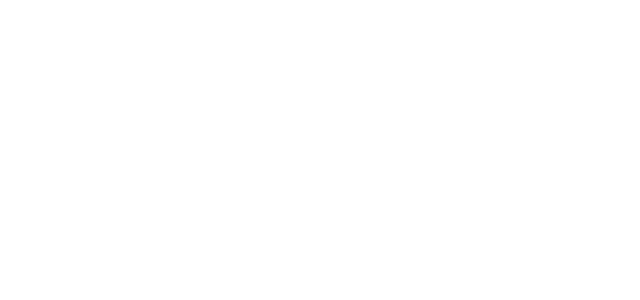
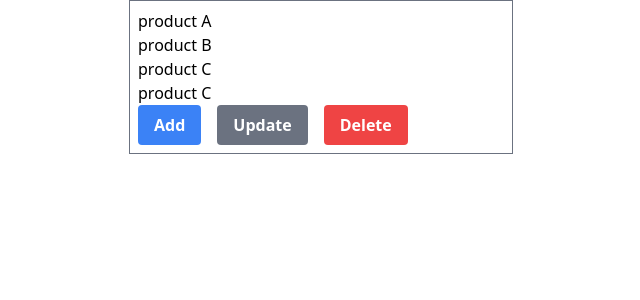
Before and after one commit to chuoi2taps/redux-learning, a React (Vite) app: page / in a window 1280 px wide. Shown: the top 300 px of the page, without its empty margins (319-959 px from the left). Built offline with nearby package versions, Linux system fonts and the light colour scheme; data requests are answered from the project's data file.

Commit message:
update assignment 1

```diff
--- a/db.json
+++ b/db.json
@@ -7,6 +7,14 @@
     {
       "id": 2,
       "name": "product B"
+    },
+    {
+      "name": "product C",
+      "id": 4
+    },
+    {
+      "name": "product C",
+      "id": 5
     }
   ]
 }
--- a/src/components/ProductList/index.tsx
+++ b/src/components/ProductList/index.tsx
@@ -1,10 +1,57 @@
+import { useContext, useEffect } from "react"
+import { ProductContext } from "../../context/productContext"
+import axios from "axios"
+const ProductList = () => {
+    const {state, dispatch} = useContext(ProductContext)
+    useEffect(() => {
+        const fetchProducts = async () => {
+            try{
+                const {data} = await axios.get("http://localhost:3000/products")
+                dispatch({type: "FETCHING", payload: data})
 
-const ProductList = () => {
+            }
+            catch(error) {
+                console.log(error)
+            }
+        }
+        fetchProducts()
+    },[dispatch])
 
+    const addProduct = async (product:any) => {
+        try{
+            const {data} = await axios.post("http://localhost:3000/products", product)
+            dispatch({type:"ADD", payload: data})
+        }
+        catch(error) {
+            console.log(error)
+        }
+    }
+    const updateProduct = async (product:any) => {
+        try{
+            const {data} = await axios.put(`http://localhost:3000/products/${product.id}`, product)
+            dispatch({type:"UPDATE", payload: data})
+        }
+        catch(error){
+            console.log(error)
+        }
+    }
+    const deleteProduct = async (id:number) => {
+        try{
+            await axios.delete(`http://localhost:3000/products/${id}`)
+            dispatch({type:"DELETE", payload: id})
+        }
+        catch(error){
+            console.log(error)
+        }
+    }
     return (
         <div>
-
-
+            {state?.products?.map((item:any)=>(
+                <div key={item.id}>{item.name}</div>
+            ))}
+            <button className="bg-blue-500 rounded text-white font-bold py-2 px-4 hover:bg-blue-400" onClick={()=>addProduct({name:"product C"})}>Add</button>
+            <button className="bg-gray-500 rounded text-white font-bold py-2 px-4 mx-4 hover:bg-gray-400" onClick={()=>updateProduct({name:"product C updated", id: 3})}>Update</button>
+            <button className="bg-red-500 rounded text-white font-bold py-2 px-4 hover:bg-red-400" onClick={()=>deleteProduct(3)}>Delete</button>
         </div>
     )
 }
--- a/src/context/productContext.tsx
+++ b/src/context/productContext.tsx
@@ -1,10 +1,39 @@
+import React, {createContext, useReducer} from 'react'
+import {produce} from 'immer'
 
-const ProductProvider = () => {
-
+const initialState= {
+    products: [],
+    isLoading: false,
+    error: ""
+} as {products: any[], isLoading: boolean, error: string}
+const productReducer = (state: any, action: any) => {
+    switch(action.type) {
+        case "FETCHING":
+            state.products = action.payload
+            break;
+        case "ADD":
+            state.products.push(action.payload)
+            break;
+        case "UPDATE":
+            const product = action.payload
+            state.products = state.products.map((item:any)=>item.id === product.id ? product : item)
+            break;
+        case "DELETE":
+            const id = action.payload
+            const confirm = window.confirm("Are you sure to delete this ?")
+            if(confirm) {
+                state.products = state.products.filter((item:any)=>item.id !== id)
+            }
+            break;
+    }
+}
+export const ProductContext = createContext({} as any)
+const ProductProvider = ({children}:any) => {
+    const [state, dispatch] = useReducer(produce(productReducer), initialState)
     return (
-        <div>
-
-        </div>
+        <ProductContext.Provider value={{state, dispatch}}>
+            {children}
+        </ProductContext.Provider>
     )
 }
 
--- a/src/main.tsx
+++ b/src/main.tsx
@@ -3,7 +3,6 @@
 import App from './App.tsx'
 import './index.css'
 import ProductProvider from './context/productContext.tsx'
-import CounterProvider from './context/counterContext.tsx'
 
 ReactDOM.createRoot(document.getElementById('root') as HTMLElement).render(
   <ProductProvider>
```
